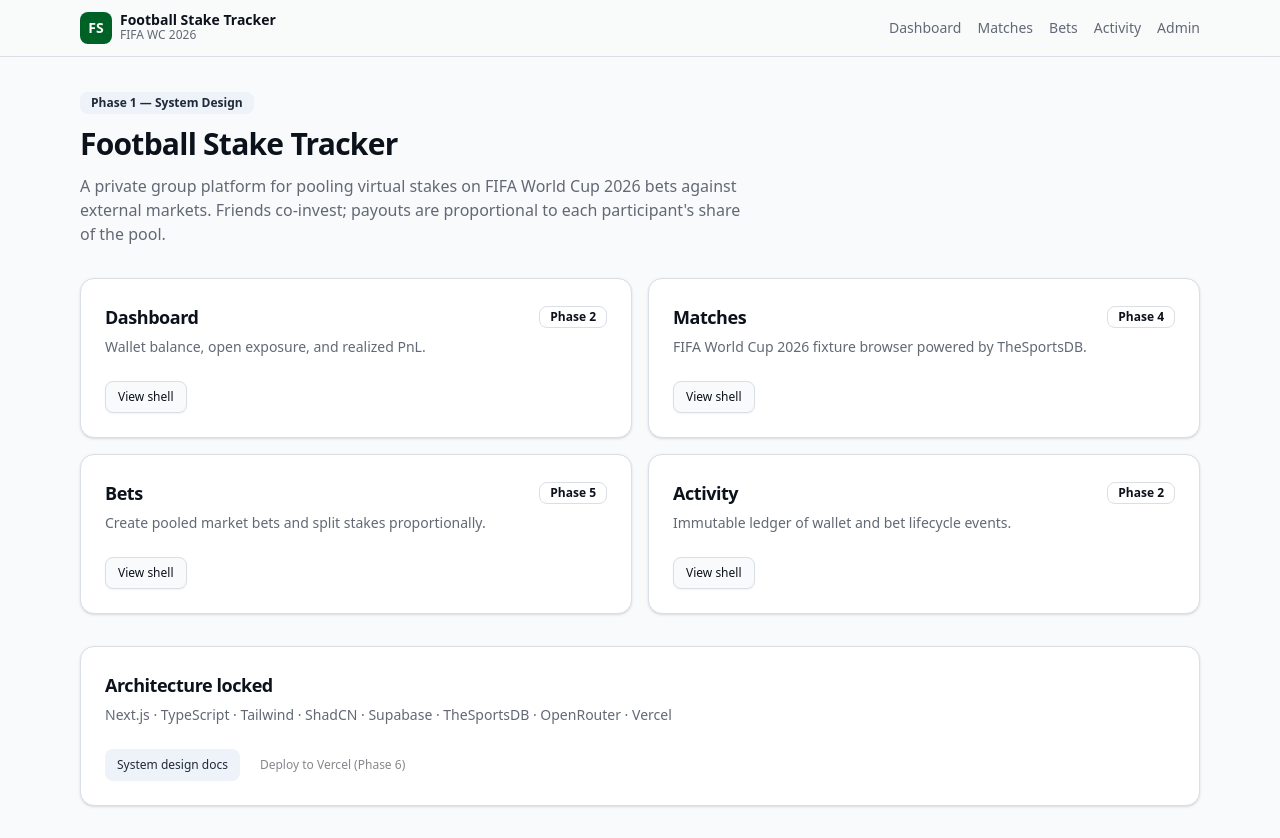
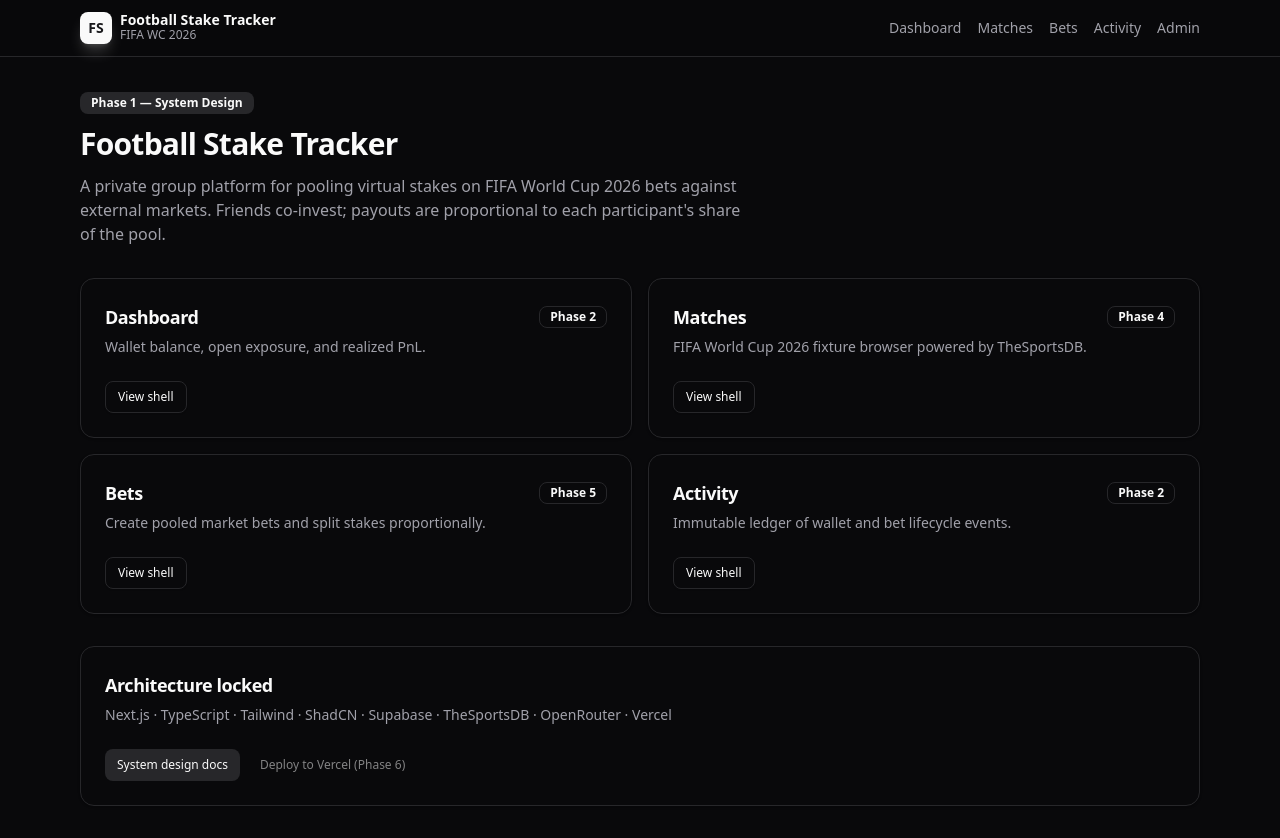
Before and after one commit to 20tanishq10/stake-bet-dashboard, a Next.js app: page / in a window 1280 px wide. Built offline with nearby package versions, Linux system fonts and the light colour scheme.

Commit message:
style: premium dark mode ui overhaul

```diff
--- a/src/app/globals.css
+++ b/src/app/globals.css
@@ -50,24 +50,24 @@
 }
 
 .dark {
-  --background: oklch(0.14 0.02 260);
-  --foreground: oklch(0.96 0.01 260);
-  --card: oklch(0.18 0.02 260);
-  --card-foreground: oklch(0.96 0.01 260);
-  --popover: oklch(0.18 0.02 260);
-  --popover-foreground: oklch(0.96 0.01 260);
-  --primary: oklch(0.62 0.16 155);
-  --primary-foreground: oklch(0.14 0.02 260);
-  --secondary: oklch(0.24 0.02 260);
-  --secondary-foreground: oklch(0.96 0.01 260);
-  --muted: oklch(0.24 0.02 260);
-  --muted-foreground: oklch(0.68 0.02 260);
-  --accent: oklch(0.28 0.04 155);
-  --accent-foreground: oklch(0.96 0.01 260);
-  --destructive: oklch(0.62 0.2 25);
-  --border: oklch(0.28 0.02 260);
-  --input: oklch(0.28 0.02 260);
-  --ring: oklch(0.62 0.16 155);
+  --background: hsl(240, 10%, 3.9%);
+  --foreground: hsl(0, 0%, 98%);
+  --card: hsl(240, 10%, 3.9%);
+  --card-foreground: hsl(0, 0%, 98%);
+  --popover: hsl(240, 10%, 3.9%);
+  --popover-foreground: hsl(0, 0%, 98%);
+  --primary: hsl(0, 0%, 98%);
+  --primary-foreground: hsl(240, 5.9%, 10%);
+  --secondary: hsl(240, 3.7%, 15.9%);
+  --secondary-foreground: hsl(0, 0%, 98%);
+  --muted: hsl(240, 3.7%, 15.9%);
+  --muted-foreground: hsl(240, 5%, 64.9%);
+  --accent: hsl(240, 3.7%, 15.9%);
+  --accent-foreground: hsl(0, 0%, 98%);
+  --destructive: hsl(0, 62.8%, 30.6%);
+  --border: hsl(240, 3.7%, 15.9%);
+  --input: hsl(240, 3.7%, 15.9%);
+  --ring: hsl(240, 4.9%, 83.9%);
 }
 
 @layer base {
--- a/src/app/layout.tsx
+++ b/src/app/layout.tsx
@@ -26,7 +26,7 @@ export default function RootLayout({
   children: React.ReactNode;
 }>) {
   return (
-    <html lang="en">
+    <html lang="en" className="dark">
       <body
         className={`${geistSans.variable} ${geistMono.variable} min-h-screen font-sans`}
       >
--- a/src/components/layout/site-header.tsx
+++ b/src/components/layout/site-header.tsx
@@ -5,7 +5,7 @@ export function SiteHeader() {
     <header className="sticky top-0 z-50 border-b bg-background/80 backdrop-blur">
       <div className="mx-auto flex h-14 max-w-6xl items-center justify-between px-4">
         <div className="flex items-center gap-2">
-          <div className="flex size-8 items-center justify-center rounded-md bg-primary text-sm font-bold text-primary-foreground">
+          <div className="flex size-8 items-center justify-center rounded-md bg-primary text-sm font-black text-primary-foreground shadow-lg shadow-primary/20">
             FS
           </div>
           <div>
```
